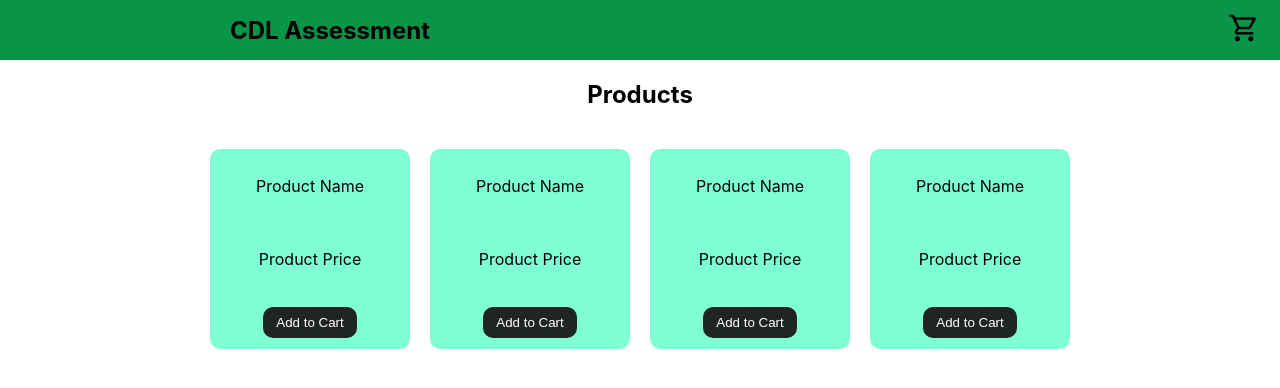
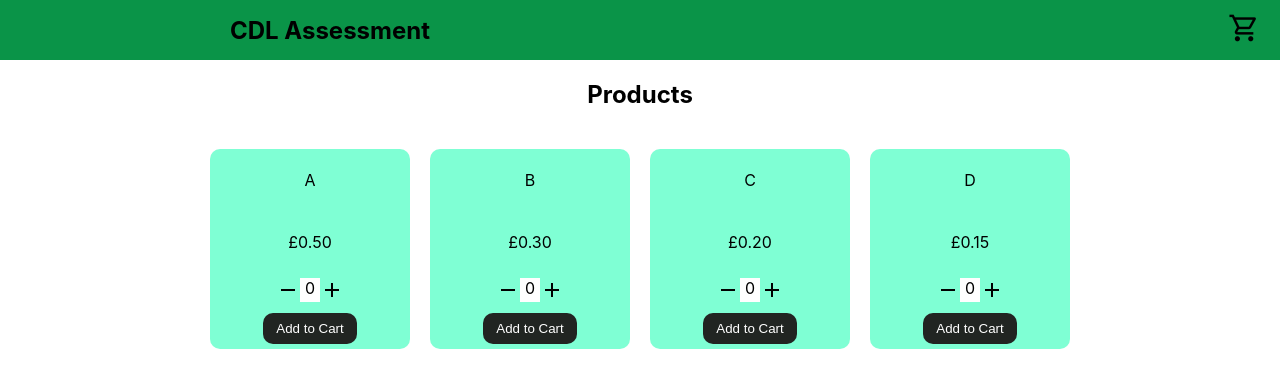
Before and after one commit to djevy/cdl-assessment, a React (Create React App) app: page / in a window 1280 px wide. Shown: the top 388 px of the page. Built offline with nearby package versions, Linux system fonts and the light colour scheme.

Commit message:
Added products array

```diff
--- a/src/Components/Product/Product.css
+++ b/src/Components/Product/Product.css
@@ -9,3 +9,13 @@
     border-radius: 10px;
     margin: 10px;
 }
+.product-add {
+    display: flex;
+}
+.product-num-change {
+    cursor: pointer;
+}
+.product-count {
+    background-color: #fff;
+    padding: 0 5px;
+}
--- a/src/Components/Product/Product.jsx
+++ b/src/Components/Product/Product.jsx
@@ -1,11 +1,36 @@
-import React from "react";
+import React, { useState } from "react";
 import "./Product.css";
 
-const Product = () => {
+const Product = ({product}) => {
+  const [productCount, setProductCount] = useState(0);
+  const productIncrease = () => {
+    setProductCount(productCount + 1);
+  };
+  const productDecrease = () => {
+    if (productCount > 0) {
+      setProductCount(productCount - 1);
+    }
+  };
+
   return (
     <div className="product">
-      <p>Product Name</p>
-      <p>Product Price</p>
+      <p>{product.product}</p>
+      <p>£{(product.price/100).toFixed(2)}</p>
+      <div className="product-add">
+        <span
+          onClick={productDecrease}
+          className="material-symbols-outlined product-num-change"
+        >
+          remove
+        </span>
+        <span className="product-count">{productCount}</span>
+        <span
+          onClick={productIncrease}
+          className="material-symbols-outlined product-num-change"
+        >
+          add
+        </span>
+      </div>
       <button className="button">Add to Cart</button>
     </div>
   );
--- a/src/Components/Products/Products.jsx
+++ b/src/Components/Products/Products.jsx
@@ -2,15 +2,14 @@ import React from "react";
 import Product from "../Product/Product";
 import "./Products.css";
 
-const Products = () => {
+const Products = ({ products, setCart }) => {
   return (
     <div>
       <h2>Products</h2>
       <div className="products-layout">
-        <Product />
-        <Product />
-        <Product />
-        <Product />
+        {products.map((product, key) => (
+          <Product key={key} product={product} />
+        ))}
       </div>
     </div>
   );
--- a/src/Pages/Home/Home.jsx
+++ b/src/Pages/Home/Home.jsx
@@ -1,13 +1,20 @@
-import React from "react";
+import React, { useState } from "react";
 import "./Home.css";
 import Products from "../../Components/Products/Products";
 import Cart from "../../Components/Cart/Cart";
 
-const Home = ({showCart}) => {
+const Home = ({ showCart }) => {
+  const [cart, setCart] = useState([]);
+  const products = [
+    { product: "A", price: 50, quantity: 0 },
+    { product: "B", price: 30, quantity: 0 },
+    { product: "C", price: 20, quantity: 0 },
+    { product: "D", price: 15, quantity: 0 },
+  ];
   return (
     <div>
-      <Cart showCart={showCart}/>
-      <Products />
+      <Cart showCart={showCart} cart={cart} />
+      <Products products={products} setCart={setCart} />
     </div>
   );
 };
```
